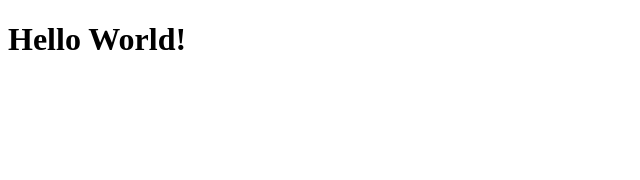
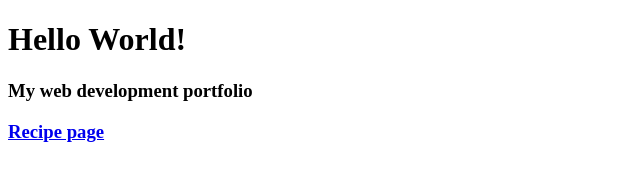
Before and after one commit to neilk17/neilk17.github.io, a plain HTML site: page public/index.html in a window 1280 px wide. Shown: the whole page, without its empty margins (0-640 px from the left). Drawn offline with Linux system fonts and the light colour scheme.

```diff
--- a/public/index.html
+++ b/public/index.html
@@ -13,5 +13,7 @@
 
     <body>
 	<h1>Hello World!</h1>
+	<h3>My web development portfolio<h3>
+	<a href="menu.html">Recipe page</a>
     </body>
 </html>
```
Also changed, not shown: public/recipe.html (added), 2 other files.
